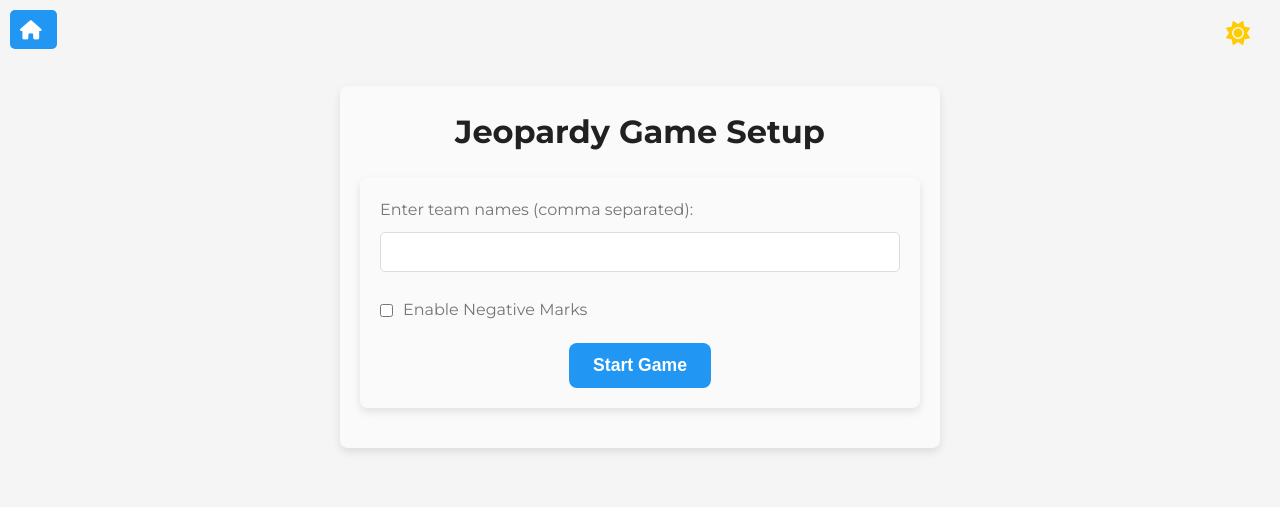
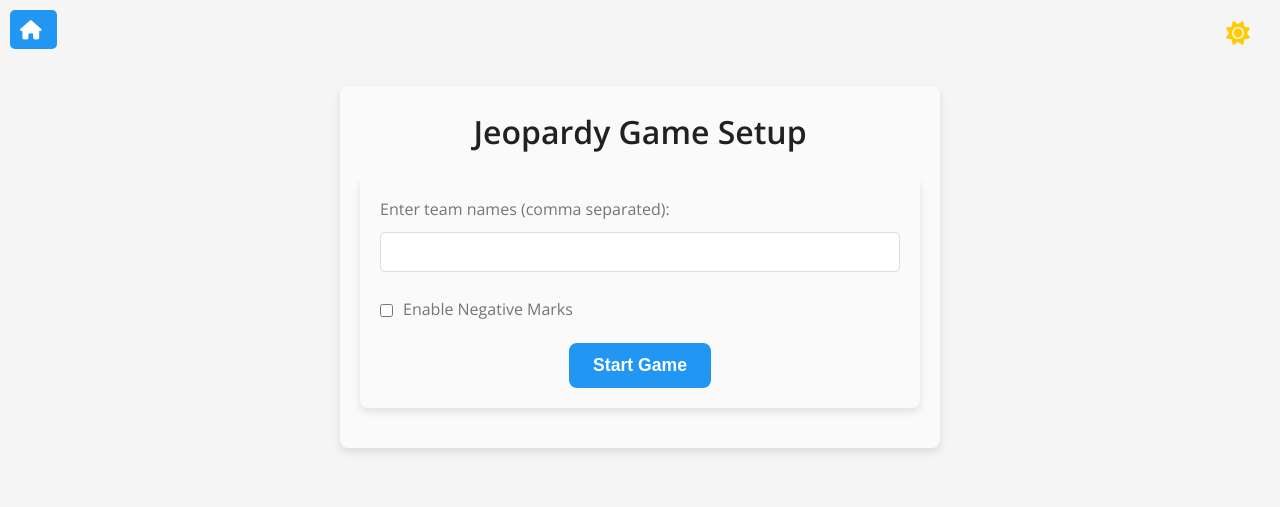
Before and after one commit to Allentgt/jeopardy, a FastAPI app: page / in a window 1280 px wide. Shown: the top 507 px of the page. Run offline with FastAPI, Linux system fonts and the light colour scheme.

Commit message:
Changed font to open sans

```diff
--- a/app/static/css/styles.css
+++ b/app/static/css/styles.css
@@ -8,7 +8,7 @@
 }
 
 body {
-    font-family: 'Montserrat', sans-serif;
+    font-family: 'Open Sans', sans-serif;
     background-color: #f5f5f5;
     color: #212121;
     margin: 0;
--- a/app/templates/base.html
+++ b/app/templates/base.html
@@ -8,7 +8,7 @@
     <!-- Base Styles and Fonts -->
     <link rel="stylesheet" href="https://fonts.googleapis.com/css?family=Roboto:300,400,500,700&display=swap">
     <link rel="stylesheet" href="https://cdnjs.cloudflare.com/ajax/libs/font-awesome/6.0.0-beta3/css/all.min.css">
-    <link rel="stylesheet" href="https://fonts.googleapis.com/css2?family=Montserrat:wght@400;700&display=swap">
+    <link rel="stylesheet" href="https://fonts.googleapis.com/css2?family=Open+Sans:wght@400;500;600;700&display=swap">
     <link rel="stylesheet" href="{{ url_for('static', path='css/styles.css') }}">
 </head>
 <body class="{% block body_class %}{% endblock %}">
--- a/app/templates/game_over.html
+++ b/app/templates/game_over.html
@@ -46,7 +46,7 @@
         </table>
 {% endif %}
 
-    <div class="button-container">
+    <div class="start-button-container">
         <button type="button" onclick="window.location.href='/'" class="button-primary">Play Again</button>
     </div>
 
```
